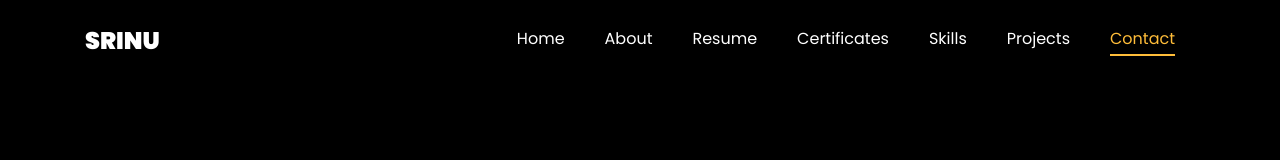
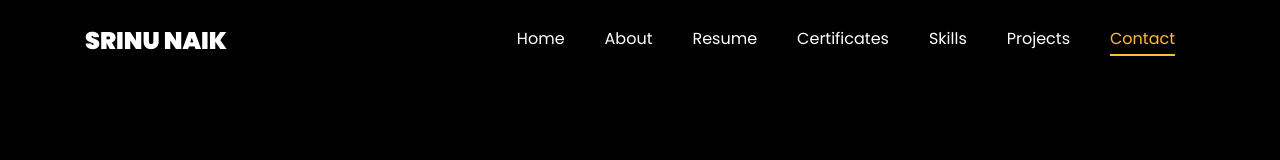
Before and after one commit to srinunaikkatravath/Portfolio, a plain HTML site: page index.html in a window 1280 px wide. Shown: the top 160 px of the page. Drawn offline with Linux system fonts and the light colour scheme; files whose address does not match are found by name.

Commit message:
index.html

```diff
--- a/index.html
+++ b/index.html
@@ -27,7 +27,7 @@
 
     <nav class="navbar navbar-expand-lg navbar-dark ftco_navbar ftco-navbar-light site-navbar-target" id="ftco-navbar">
 	    <div class="container">
-	      <a class="navbar-brand" href="index.html">Srinu </a>
+	      <a class="navbar-brand" href="index.html">Srinu Naik </a>
 	      <button class="navbar-toggler js-fh5co-nav-toggle fh5co-nav-toggle" type="button" data-toggle="collapse" data-target="#ftco-nav" aria-controls="ftco-nav" aria-expanded="false" aria-label="Toggle navigation">
 	        <span class="oi oi-menu"></span> Menu
 	      </button>
```
